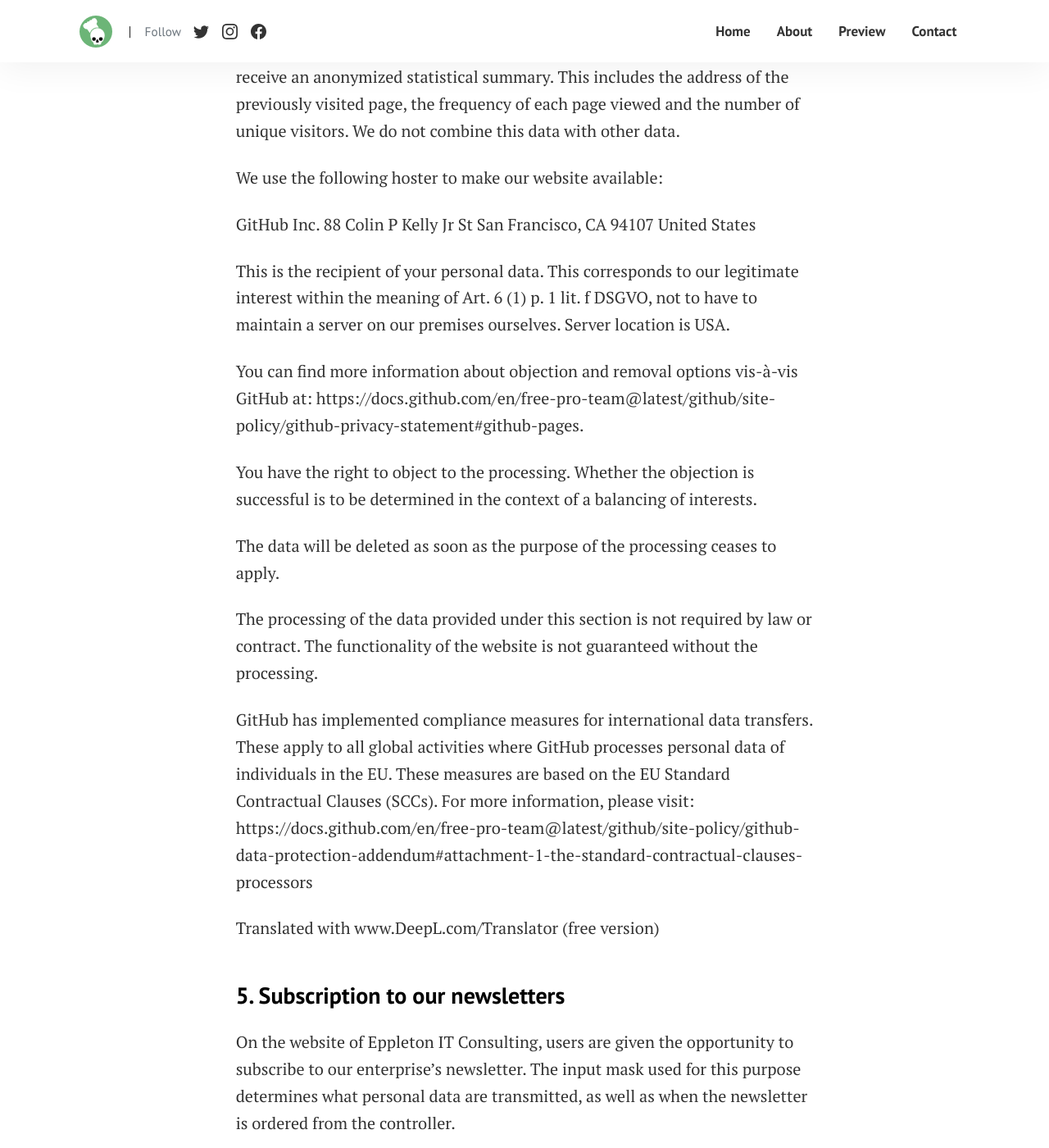
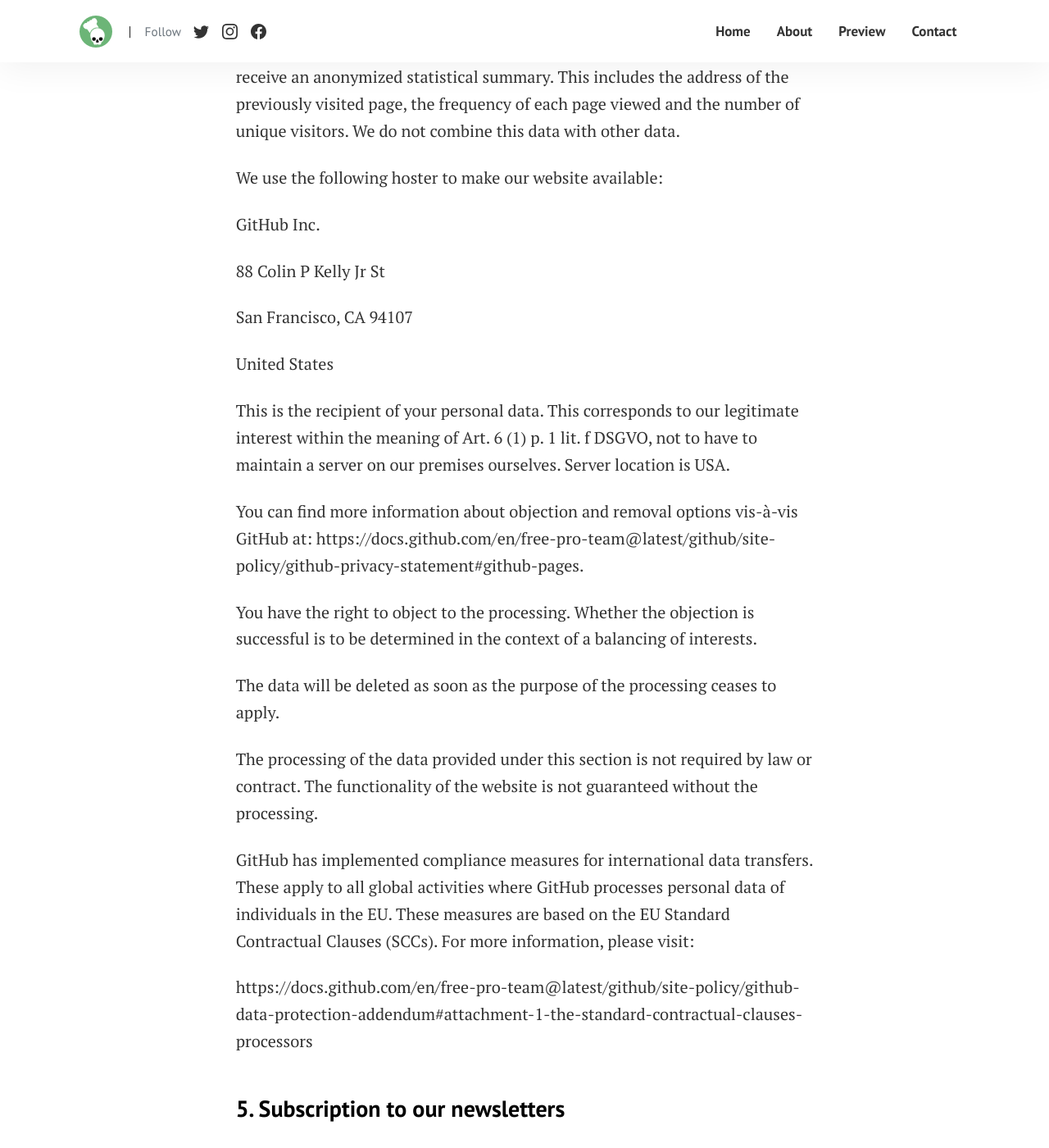
Before and after one commit to eppleton/murderhungry.github.io, a Jekyll site: the page built from pages/privacy-policy.md, in a window 1280 px wide and 1400 px high, scrolled down 5064 px. Shown: the whole window at 82% size. Built offline with Jekyll 4.4.1, drawn with Linux system fonts in a browser that asks for light colours; some of the changed text lies outside the part shown.

Commit message:
update and formatgithub pages statement

```diff
--- a/pages/privacy-policy.md
+++ b/pages/privacy-policy.md
@@ -95,8 +95,11 @@
 We use the following hoster to make our website available:
 
 GitHub Inc.
+
 88 Colin P Kelly Jr St
+
 San Francisco, CA 94107
+
 United States
 
 This is the recipient of your personal data. This corresponds to our legitimate interest within the meaning of Art. 6 (1) p. 1 lit. f DSGVO, not to have to maintain a server on our premises ourselves. Server location is USA.
@@ -109,9 +112,10 @@
 
 The processing of the data provided under this section is not required by law or contract. The functionality of the website is not guaranteed without the processing.
 
-GitHub has implemented compliance measures for international data transfers. These apply to all global activities where GitHub processes personal data of individuals in the EU. These measures are based on the EU Standard Contractual Clauses (SCCs). For more information, please visit: https://docs.github.com/en/free-pro-team@latest/github/site-policy/github-data-protection-addendum#attachment-1-the-standard-contractual-clauses-processors
+GitHub has implemented compliance measures for international data transfers. These apply to all global activities where GitHub processes personal data of individuals in the EU. These measures are based on the EU Standard Contractual Clauses (SCCs). For more information, please visit:
 
-Translated with www.DeepL.com/Translator (free version)
+https://docs.github.com/en/free-pro-team@latest/github/site-policy/github-data-protection-addendum#attachment-1-the-standard-contractual-clauses-processors
+
 
 ### 5. Subscription to our newsletters
 
```
Also changed, not shown: other parts of pages/privacy-policy.md (+1 -1 lines).
